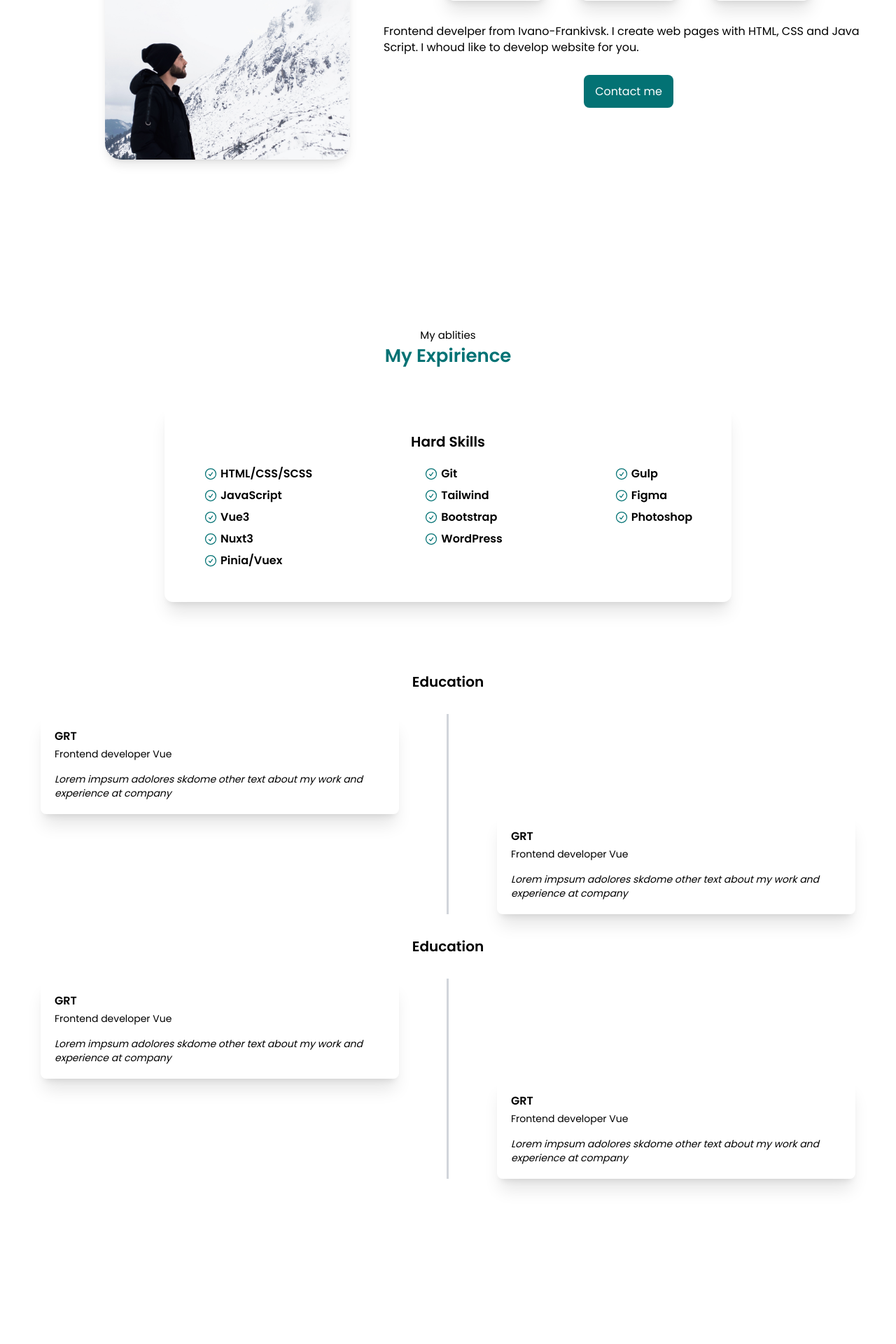
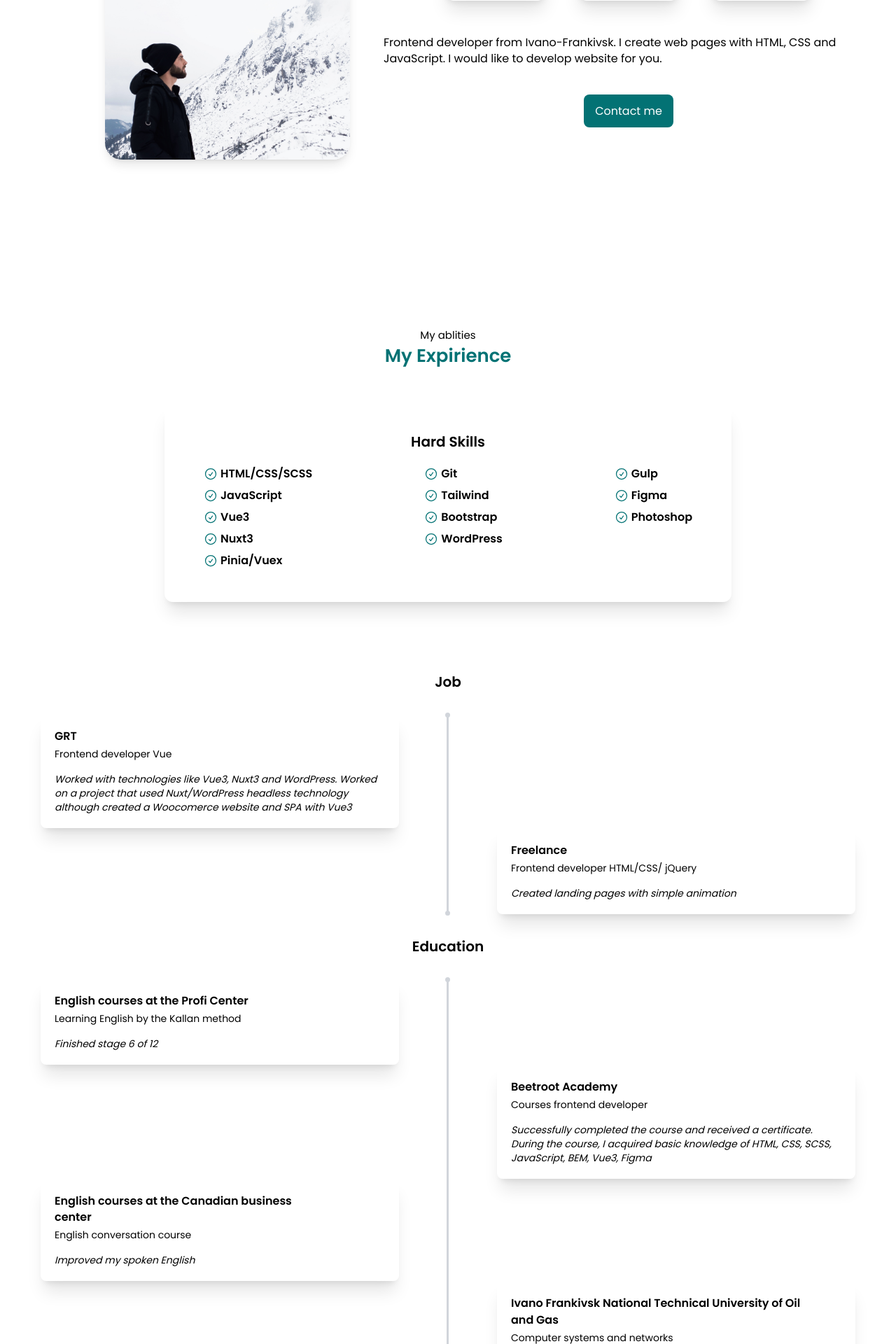
Before and after one commit to teddi90/cv_vue, a Vue app: page / in a window 1280 px wide. Shown: the part 1151-3071 px from the top of the page at 70% size. Built offline with nearby package versions, Linux system fonts and the light colour scheme.

Commit message:
finished job end education block also add more info to about section

```diff
--- a/src/assets/main.css
+++ b/src/assets/main.css
@@ -85,11 +85,20 @@ body {
 .menu {
     backdrop-filter: blur(5px);
 }
+.shadow-custom_black{
+    @apply shadow-black;
+}
 .work-card{
-    @apply relative w-[80%] p-5 shadow-xl rounded-lg hover:shadow-black after:content-[''] after:block after:h-[100%] after:w-[3px] after:bg-gray-300 after:absolute after:top-0  hover:after:bg-mainColor transition ease-in-out duration-300 after:transition after:ease-in-out after:duration-300;
+    @apply relative w-[80%] p-5 dark:text-white dark:bg-darkBG shadow-xl rounded-lg hover:shadow-black after:content-[''] after:block after:h-[100%] after:w-[3px] after:bg-gray-300 after:absolute after:top-0  hover:after:bg-mainColor transition ease-in-out duration-300 after:transition after:ease-in-out after:duration-300;
 }
 .work-card_left{
     @apply after:-right-[71px] mr-[70px];
+}
+.work-card_left_start{
+    @apply before:content-[''] before:-top-[2px]  before:-right-[73px] before:block before:rounded-full before:h-[7px] before:w-[7px] before:bg-gray-300 before:absolute hover:before:bg-mainColor transition ease-in-out duration-300 before:transition before:ease-in-out before:duration-300
+}
+.work-card_right_end{
+    @apply before:content-[''] before:-bottom-[2px]  before:-left-[74px] before:block before:rounded-full before:h-[7px] before:w-[7px] before:bg-gray-300 before:absolute hover:before:bg-mainColor transition ease-in-out duration-300 before:transition before:ease-in-out before:duration-300
 }
 .work-card_right{
     @apply after:-left-[72px] ml-[70px];
--- a/src/components/About.vue
+++ b/src/components/About.vue
@@ -1,5 +1,10 @@
 <script setup>
+import {ref} from "vue";
 
+const aboutMessage = ref('default');
+const setAboutMessage = (value) => {
+  aboutMessage.value=value;
+}
 </script>
 
 <template>
@@ -12,10 +17,16 @@
           <img class="rounded-[24px] shadow-lg max-w-[350px]" src="@/assets/images/photo2.jpg" alt="">
         </div>
         <div class="flex-1">
-          <div class="flex justify-center space-x-10 mb-8">
+          <div class="flex justify-center space-x-10 mb-12">
             <div class="flex justify-center">
-              <div class="group flex flex-col w-[150px] items-center p-6 shadow-xl rounded-2xl dark:bg-darkBG hover:shadow-black transition ease-in duration-300">
-                <font-awesome-icon :icon="['far', 'keyboard']" class="h-7 w-7 mb-1 dark:text-white group-hover:text-blue-700 transition ease-in duration-300"/>
+              <div @mouseover="setAboutMessage('experience')"
+                   class="group flex flex-col w-[150px] items-center p-6 shadow-xl rounded-2xl dark:bg-darkBG hover:shadow-black transition ease-in duration-300"
+                   :class="[aboutMessage==='experience' ? 'shadow-custom_black' : '']"
+              >
+                <font-awesome-icon :icon="['far', 'keyboard']"
+                                   class="h-7 w-7 mb-1 dark:text-white group-hover:text-blue-700 transition ease-in duration-300"
+                                   :class="[aboutMessage==='experience' ? 'text-blue-700' : '']"
+                />
                 <h3 class="font-semibold dark:text-white">
                   Experience
                 </h3>
@@ -23,8 +34,15 @@
               </div>
             </div>
             <div class="flex justify-center">
-              <div class="group flex flex-col w-[150px] items-center p-6 shadow-xl rounded-2xl dark:bg-darkBG hover:shadow-black transition ease-in duration-300">
-                <font-awesome-icon :icon="['fas', 'laptop-file']" class="h-7 w-7 mb-1 dark:text-white group-hover:text-green-800 transition ease-in duration-300"/>
+              <div @mouseover="setAboutMessage('completed')"
+                   class="group flex flex-col w-[150px] items-center p-6 shadow-xl rounded-2xl dark:bg-darkBG hover:shadow-black transition ease-in duration-300"
+                   :class="[aboutMessage==='completed' ? 'shadow-custom_black' : '']"
+              >
+                <font-awesome-icon :icon="['fas', 'laptop-file']"
+                                   class="h-7 w-7 mb-1 dark:text-white group-hover:text-green-800 transition ease-in duration-300"
+                                   :class="[aboutMessage==='completed' ? 'text-green-800' : '']"
+                />
+
                 <h3 class="font-semibold dark:text-white">
                   Completed
                 </h3>
@@ -32,8 +50,14 @@
               </div>
             </div>
             <div class="flex justify-center">
-              <div class="group flex flex-col w-[150px] items-center p-6 shadow-xl rounded-2xl dark:bg-darkBG hover:shadow-black transition ease-in duration-300">
-                <font-awesome-icon :icon="['fas', 'laptop-code']" class="h-7 w-7 mb-1 dark:text-white group-hover:text-orange-500 transition ease-in duration-300"/>
+              <div @mouseover="setAboutMessage('pet_project')"
+                   class="group flex flex-col w-[150px] items-center p-6 shadow-xl rounded-2xl dark:bg-darkBG hover:shadow-black transition ease-in duration-300"
+                   :class="[aboutMessage==='pet_project' ? 'shadow-custom_black' : '']"
+              >
+                <font-awesome-icon :icon="['fas', 'laptop-code']"
+                                   class="h-7 w-7 mb-1 dark:text-white group-hover:text-orange-500 transition ease-in duration-300"
+                                   :class="[aboutMessage==='pet_project' ? 'text-orange-500' : '']"
+                />
                 <h3 class="font-semibold dark:text-white">
                   Pet projects
                 </h3>
@@ -42,14 +66,19 @@
             </div>
           </div>
           <div class="flex flex-col items-center">
-            <p class="md:max-w-[700px] mb-[40px] dark:text-white">
-              Frontend develper from Ivano-Frankivsk. I create web pages with HTML, CSS and Java
-              Script. I whoud like
-              to develop website for you.
+            <p v-if="aboutMessage==='default'" class="md:max-w-[700px] mb-[40px] dark:text-white transition ease-in duration-300">
+              Frontend developer from Ivano-Frankivsk. I create web pages with HTML, CSS and JavaScript. I would like to develop website for you.
             </p>
-            <div>
-              <a href="#contact" class="btn">Contact me</a>
-            </div>
+            <p v-else-if="aboutMessage==='experience'" class="md:max-w-[700px] mb-[40px] dark:text-white transition ease-in duration-300">
+              Working as frontend developer at the company for 14 months. Where I created SPA with Vue, Nuxt, WordPress, Woocommerce shop
+            </p>
+            <p v-else-if="aboutMessage==='completed'" class="md:max-w-[700px] mb-[40px] dark:text-white transition ease-in duration-300">
+              I completed 6 projects landing page, SPA with Vue, Nuxt/WordPress headless, woocommerce shop
+            </p>
+            <p v-else-if="aboutMessage==='pet_project'" class="md:max-w-[700px] mb-[40px] dark:text-white transition ease-in duration-300">
+              I'm trying to self-learn and recently I've started learning the backend (Php/Laravel). I've completed pet projects like tasks manager like Trello, created a simple shop with Firebase, shop with Laravel and some other projects
+            </p>
+            <a href="#contact" class="btn">Contact me</a>
           </div>
         </div>
       </div>
--- a/src/components/Skills.vue
+++ b/src/components/Skills.vue
@@ -116,42 +116,76 @@
           </div>
         </div>
       </div>
-      <h3 class="font-bold text-xl text-center mb-8">Education</h3>
+      <h3 class="font-bold text-xl text-center mb-8 dark:text-white">Job</h3>
       <div class="grid grid-cols-2 mb-8">
-        <div class="flex justify-end">
-          <div class="work-card work-card_left">
-            <h4 class="font-semibold mb-1">GRT</h4>
-            <h5 class="text-sm mb-4">Frontend developer Vue</h5>
-            <p class="italic text-sm"> Lorem impsum adolores skdome other text about my work and experience at company</p>
+        <div class="group flex justify-end">
+          <div class="work-card work-card_left  work-card_left_start">
+            <div class="flex justify-between">
+              <h4 class="font-semibold mb-1">GRT</h4>
+              <span class="dark:text-white text-gray-500 opacity-0 text-xs group-hover:opacity-100 transition ease-in-out duration-300">2023 - Now</span>
+            </div>
+            <h5 class="text-sm mb-4 group-hover:text-mainColorDarker transition ease-in-out duration-300">Frontend developer Vue</h5>
+            <p class="italic text-sm"> Worked with technologies like Vue3, Nuxt3 and WordPress. Worked on a project that used Nuxt/WordPress headless technology although created a Woocomerce website and SPA with Vue3</p>
           </div>
         </div>
         <div></div>
         <div></div>
-        <div class="flex">
-          <div class="work-card work-card_right">
-            <h4 class="font-semibold mb-1">GRT</h4>
-            <h5 class="text-sm mb-4">Frontend developer Vue</h5>
-            <p class="italic text-sm"> Lorem impsum adolores skdome other text about my work and experience at company</p>
+        <div class="flex group">
+          <div class="work-card work-card_right work-card_right_end">
+            <div class=" flex justify-between">
+              <h4 class="font-semibold mb-1">Freelance</h4>
+              <span class="dark:text-white text-gray-500 opacity-0 text-xs group-hover:opacity-100 transition ease-in-out duration-300">2018 (6 months)</span>
+            </div>
+            <h5 class="text-sm mb-4 group-hover:text-mainColorDarker transition ease-in-out duration-300">Frontend developer HTML/CSS/ jQuery</h5>
+            <p class="italic text-sm">Created landing pages with simple animation</p>
           </div>
         </div>
       </div>
 
-      <h3 class="font-bold text-xl text-center mb-8">Education</h3>
+      <h3 class="font-bold text-xl text-center mb-8 dark:text-white">Education</h3>
       <div class="grid grid-cols-2">
-        <div class="flex justify-end">
-          <div class="work-card work-card_left">
-            <h4 class="font-semibold mb-1">GRT</h4>
-            <h5 class="text-sm mb-4">Frontend developer Vue</h5>
-            <p class="italic text-sm"> Lorem impsum adolores skdome other text about my work and experience at company</p>
+        <div class="group flex justify-end">
+          <div class="work-card work-card_left  work-card_left_start">
+            <div class="flex justify-between">
+              <h4 class="font-semibold mb-1">English courses at the Profi Center</h4>
+              <span class="dark:text-white text-gray-500 opacity-0 text-xs group-hover:opacity-100 transition ease-in-out duration-300">2023 (5 months)</span>
+            </div>
+            <h5 class="text-sm mb-4 group-hover:text-mainColorDarker transition ease-in-out duration-300">Learning English by the Kallan method</h5>
+            <p class="italic text-sm"> Finished stage 6 of 12</p>
           </div>
         </div>
         <div></div>
         <div></div>
-        <div class="flex">
+        <div class="flex group">
           <div class="work-card work-card_right">
-            <h4 class="font-semibold mb-1">GRT</h4>
-            <h5 class="text-sm mb-4">Frontend developer Vue</h5>
-            <p class="italic text-sm"> Lorem impsum adolores skdome other text about my work and experience at company</p>
+            <div class=" flex justify-between">
+              <h4 class="font-semibold mb-1">Beetroot Academy</h4>
+              <span class="dark:text-white text-gray-500 opacity-0 text-xs group-hover:opacity-100 transition ease-in-out duration-300">2022 (6 months)</span>
+            </div>
+            <h5 class="text-sm mb-4 group-hover:text-mainColorDarker transition ease-in-out duration-300">Courses frontend developer</h5>
+            <p class="italic text-sm">Successfully completed the course and received a certificate. During the course, I acquired basic knowledge of HTML, CSS, SCSS, JavaScript, BEM, Vue3, Figma</p>
+          </div>
+        </div>
+        <div class="group flex justify-end">
+          <div class="work-card work-card_left">
+            <div class="flex justify-between">
+              <h4 class="font-semibold mb-1">English courses at the Canadian business center</h4>
+              <span class="dark:text-white text-gray-500 opacity-0 text-xs group-hover:opacity-100 transition ease-in-out duration-300">2018 (3 months)</span>
+            </div>
+            <h5 class="text-sm mb-4 group-hover:text-mainColorDarker transition ease-in-out duration-300">English conversation course</h5>
+            <p class="italic text-sm"> Improved my spoken English</p>
+          </div>
+        </div>
+        <div></div>
+        <div></div>
+        <div class="flex group">
+          <div class="work-card work-card_right work-card_right_end">
+            <div class=" flex justify-between">
+              <h4 class="font-semibold mb-1">Ivano Frankivsk National Technical University of Oil and Gas</h4>
+              <span class="dark:text-white text-gray-500 opacity-0 text-xs group-hover:opacity-100 transition ease-in-out duration-300">2007-2012</span>
+            </div>
+            <h5 class="text-sm mb-4 group-hover:text-mainColorDarker transition ease-in-out duration-300">Computer systems and networks</h5>
+            <p class="italic text-sm"> Graduated from the university with a Specialist diploma</p>
           </div>
         </div>
       </div>
--- a/src/components/Works.vue
+++ b/src/components/Works.vue
@@ -57,11 +57,11 @@ const filteredWorks = computed(() => {
               <img :src="'/src/assets/images/'+work.image" :alt="work.name"
                    class="absolute top-0 left-[50%] min-w-[100%] min-h-[100%] -translate-x-[50%] group-hover:scale-[1.3] transition duration-300 ease-out">
             </div>
-            <RouterLink :to="{name:'work', params:{id:work.id}}" class="font-semibold mb-1 dark:text-white">
+            <RouterLink :to="{name:'work', params:{id:work.id}}" class="block font-semibold mb-1 dark:text-white hover:text-mainColorDarker transition duration-300 ease-out">
               {{work.name}}
             </RouterLink>
             <a :href="work.link" target="_blank"
-               class="flex items-center group/link hover:text-mainColor dark:text-white">
+               class="flex items-center group/link hover:text-mainColor dark:text-white transition duration-300 ease-out">
               <svg xmlns="http://www.w3.org/2000/svg" fill="none" viewBox="0 0 24 24" stroke-width="1.5"
                    stroke="currentColor" class="w-5 h-5 mr-1 group-hover/link:animate-spin">
                 <path stroke-linecap="round" stroke-linejoin="round"
```
Also changed, not shown: src/components/HeaderApp.vue (+14 -10 lines).
